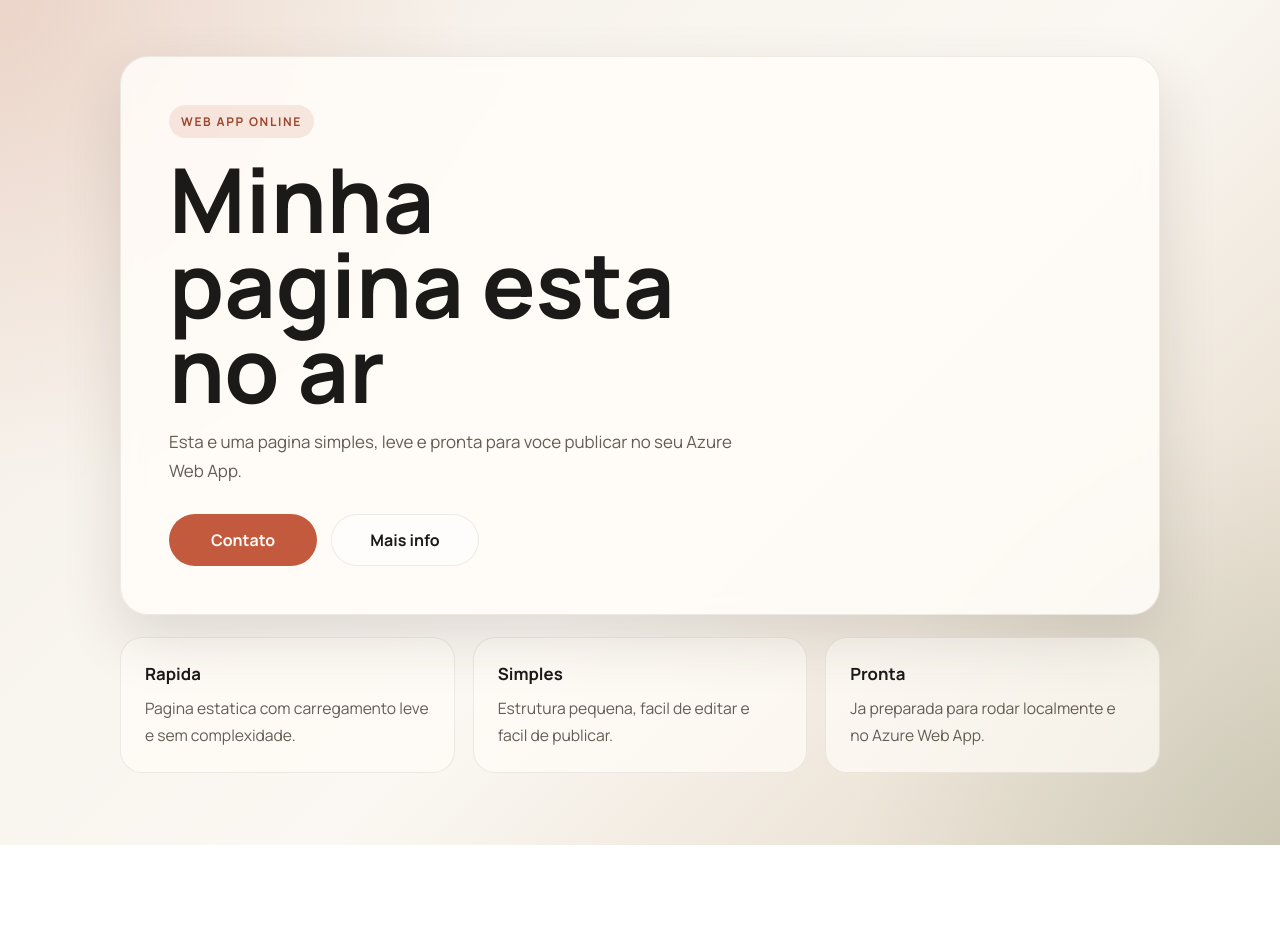
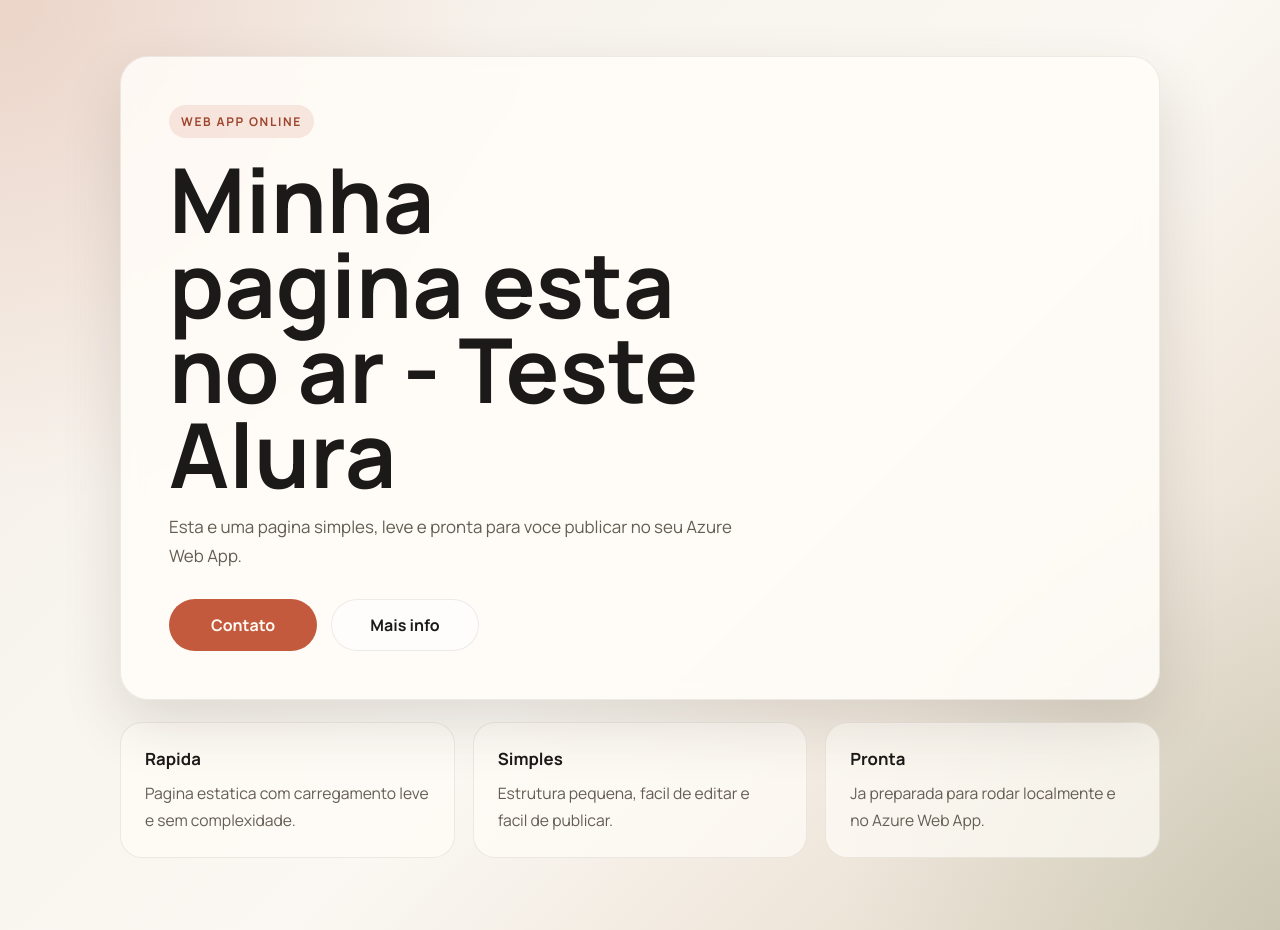
Before and after one commit to orafaelferreiraa/azure-web-app-starter, a website: page public/index.html in a window 1280 px wide. Before the commit the page ends 845 px from the top, so only its background shows below. Drawn offline with Linux system fonts and the light colour scheme.

Commit message:
fix: update heading text on index page to include project context

```diff
--- a/public/index.html
+++ b/public/index.html
@@ -20,7 +20,7 @@
     <main class="page">
       <section class="card">
         <span class="eyebrow">WEB APP ONLINE</span>
-        <h1>Minha pagina esta no ar</h1>
+        <h1>Minha pagina esta no ar - Teste Alura</h1>
         <p>
           Esta e uma pagina simples, leve e pronta para voce publicar no seu
           Azure Web App.
```
